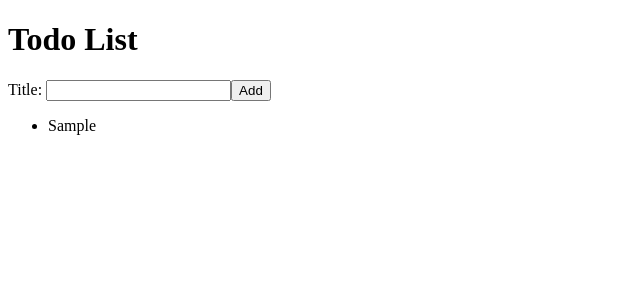
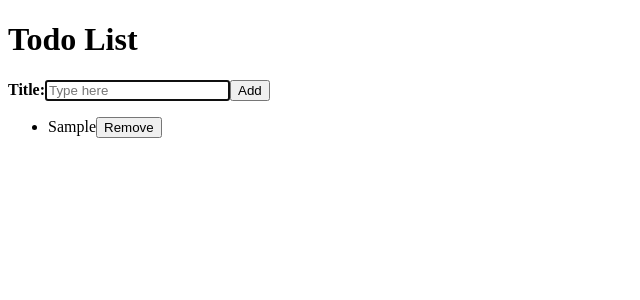
Before and after one commit to AbebeTesso/react-todo, a React (Create React App) app: page / in a window 1280 px wide. Both pictures are taken after typing "Sample" into the empty fields and a click on the button "Add". Shown: the top 300 px of the page, without its empty margins (0-640 px from the left). Built offline with nearby package versions, Linux system fonts and the light colour scheme.

Commit message:
lesson-1.6 added

```diff
--- a/src/AddTodoForm.js
+++ b/src/AddTodoForm.js
@@ -1,4 +1,5 @@
 import React, { useState } from "react";
+import InputWithLabel from "./InputWithLabel";
 
 function AddTodoForm({ onAddTodo }) {
   const [todoTitle, setTodoTitle] = useState("");
@@ -18,14 +19,18 @@
   return (
     <div>
       <form onSubmit={handleAddTodo}>
-        <label htmlFor="todoTitle">Title: </label>
-        <input
+        <InputWithLabel
+          autoFocus={true}
           name="title"
           id="todoTitle"
           type="text"
+          placeholder="Type here"
           value={todoTitle}
-          onChange={handleTitleChange}
-        />
+          onInputChange={handleTitleChange}
+        >
+          <strong>Title:</strong>
+        </InputWithLabel>
+
         <button>Add</button>
       </form>
     </div>
--- a/src/App.js
+++ b/src/App.js
@@ -16,11 +16,16 @@
   const addTodo = (newTodo) => {
     setTodList([...todoList, newTodo]);
   };
+
+  const removeTodo = (id) => {
+    const newList = todoList.filter((item) => item.id !== id);
+    setTodList(newList);
+  };
   return (
     <>
       <h1>Todo List</h1>
       <AddTodoForm onAddTodo={addTodo} />
-      <TodoList todoList={todoList} />
+      <TodoList todoList={todoList} onRemoveTodo={removeTodo} />
     </>
   );
 }
--- /dev/null
+++ b/src/InputWithLabel.js
@@ -0,0 +1,36 @@
+import React, { useEffect, useRef } from "react";
+
+function InputWithLabel({
+  id,
+  name,
+  type = "text",
+  value,
+  onInputChange,
+  placeholder,
+  children,
+  autoFocus,
+}) {
+  const inputRef = useRef();
+
+  useEffect(() => {
+    if (autoFocus) {
+      inputRef.current.focus();
+    }
+  });
+  return (
+    <>
+      <label htmlFor={id}>{children}</label>
+      <input
+        ref={inputRef}
+        name={name}
+        id={id}
+        type={type}
+        placeholder={placeholder}
+        value={value}
+        onChange={onInputChange}
+      />
+    </>
+  );
+}
+
+export default InputWithLabel;
--- a/src/TodoList.js
+++ b/src/TodoList.js
@@ -1,12 +1,20 @@
 import React from "react";
 import TodoListItem from "./TodoListItem";
 
-function TodoList({ todoList }) {
+function TodoList(props) {
+  const { todoList } = props;
+  const { onRemoveTodo } = props;
   return (
     <div>
       <ul>
         {todoList.map(function (todo) {
-          return <TodoListItem key={todo.id} toDo={todo} />;
+          return (
+            <TodoListItem
+              key={todo.id}
+              toDo={todo}
+              onRemoveTodo={onRemoveTodo}
+            />
+          );
         })}
       </ul>
     </div>
--- a/src/TodoListItem.js
+++ b/src/TodoListItem.js
@@ -2,11 +2,19 @@
 
 function TodoListItem(props) {
   const {
-    toDo: { title },
+    toDo: { title, id },
   } = props;
+  const { onRemoveTodo } = props;
   return (
     <div>
-      <li>{title}</li>
+      <li>
+        {title}
+        {
+          <button type="button" onClick={() => onRemoveTodo(id)}>
+            Remove
+          </button>
+        }
+      </li>
     </div>
   );
 }
```
